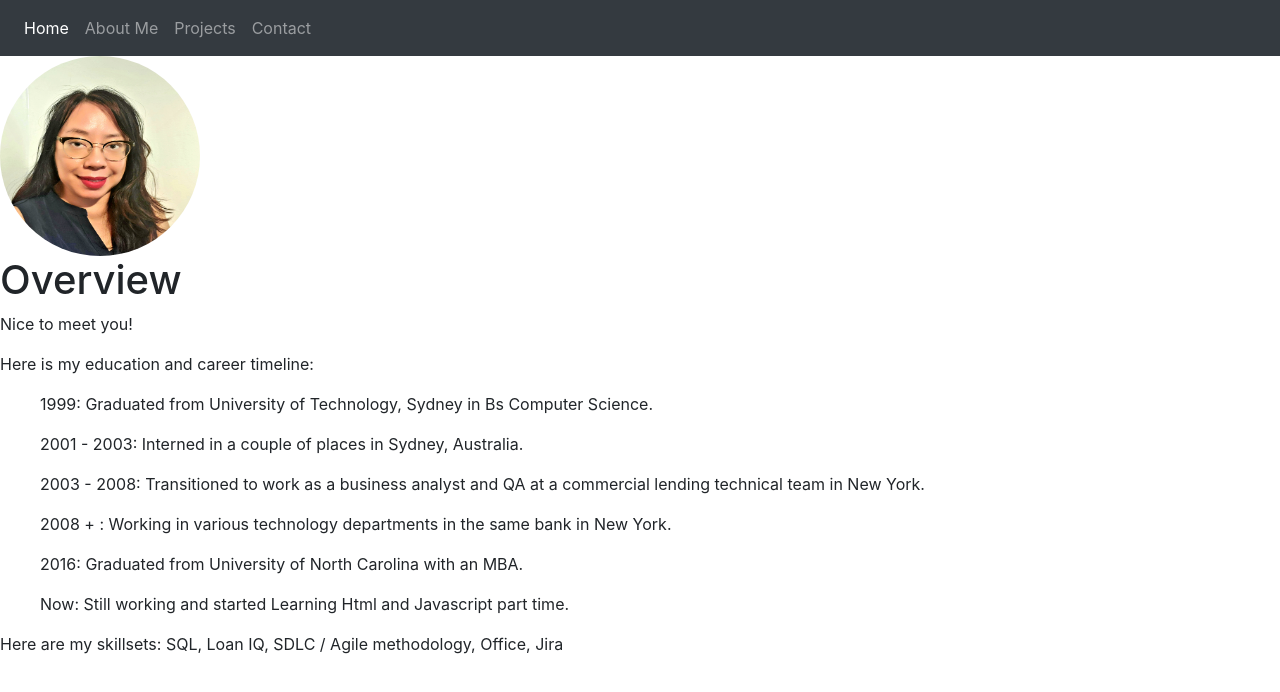
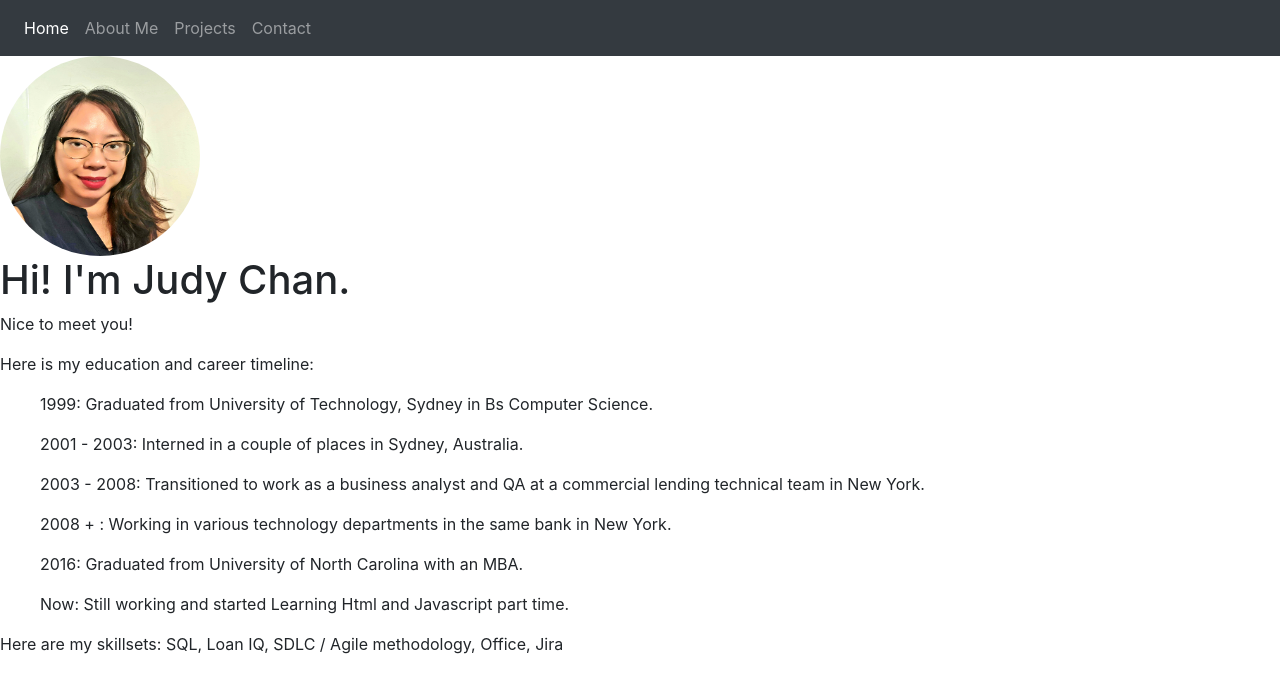
Before and after one commit to ovandh/ovandh, a plain HTML site: page index.html in a window 1280 px wide. Drawn offline with nearby package versions, Linux system fonts and the light colour scheme.

Commit message:
Update index.html

```diff
--- a/index.html
+++ b/index.html
@@ -36,7 +36,7 @@
     }
     </style>
     <img src="img1.jpg" alt="img">
-    <h1>Overview</h1>
+    <h1>Hi! I'm Judy Chan.</h1>
 
     <!-- Optional JavaScript -->
     <!-- jQuery first, then Popper.js, then Bootstrap JS -->
```
